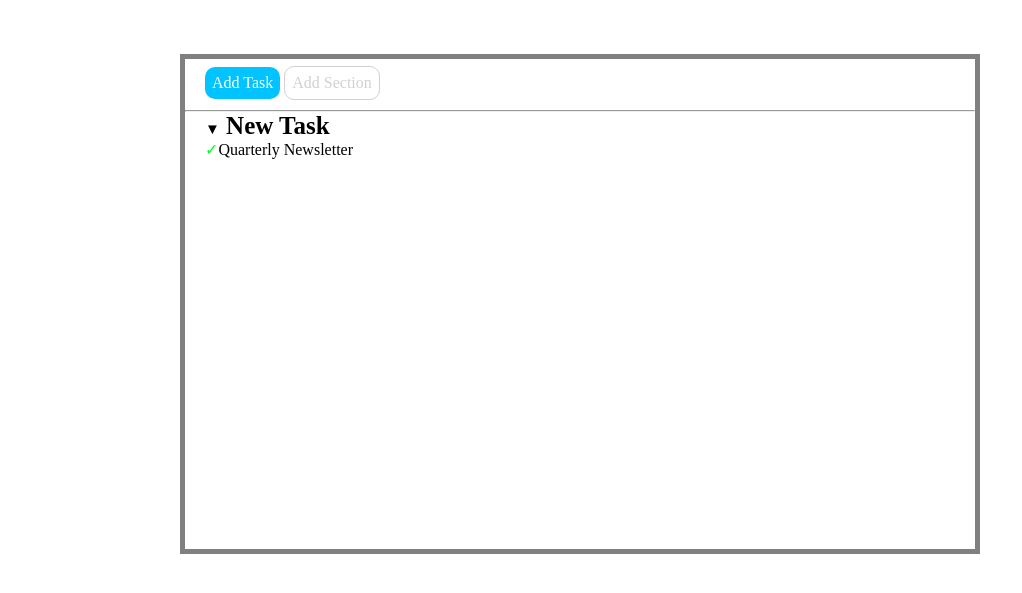
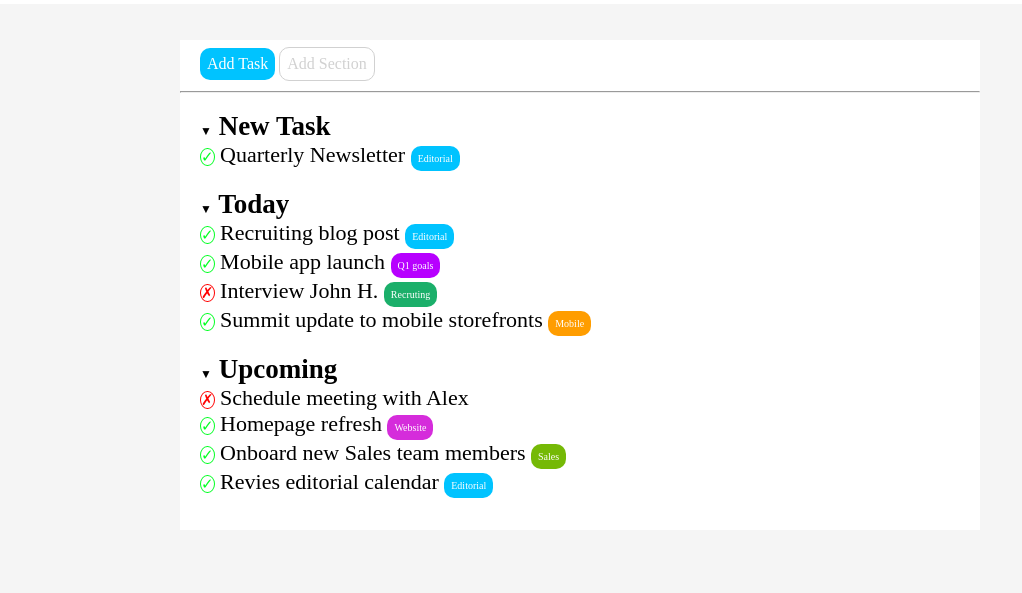
Before and after one commit to Cezar2001/html-css-toboolist, a plain HTML site: page index.html in a window 1280 px wide. Shown: the part 71-664 px from the top of the page, without its empty margins (0-1022 px from the left). Drawn offline with Linux system fonts and the light colour scheme.

Commit message:
Quasi terminato

```diff
--- a/index.html
+++ b/index.html
@@ -14,6 +14,8 @@
             <h1>Toboolist</h1>
         </header>
     </div>
+    <br>
+    <br>
 
     <div class="container-1">
         <div class="inline">Add Task</div>
@@ -22,23 +24,45 @@
         <hr>
 
         <div>
+            <br>
          <ul>
             <li style="none">
                 <h2><span class="triangolino">▼</span> New Task</h2>
             </li>
             <li>
-                <span class="check">&checkmark;</span>Quarterly Newsletter
+                <span class="check">&checkmark;</span> Quarterly Newsletter
+                <div class="inline-3">Editorial</div>
             </li>
-         </ul>
-
+            <br>
+            <li style="none">
+                <h2><span class="triangolino">▼</span> Today</h2>
+                <span class="check">&checkmark;</span> Recruiting blog post
+                <div class="inline-3">Editorial</div>
+                <br>
+                <span class="check">&checkmark;</span> Mobile app launch
+                <div class="inline-4">Q1 goals</div>
+                <br>
+                <span class="cross">&cross;</span> Interview John H.
+                <div class="inline-5">Recruting</div>
+                <br>
+                <span class="check">&checkmark;</span> Summit update to mobile storefronts
+                <div class="inline-6">Mobile</div>
+            </li>
+            <br>
+            <li style="none">
+                <h2><span class="triangolino">▼</span> Upcoming</h2>
+                <span class="cross">&cross;</span> Schedule meeting with Alex
+                <br>
+                <span class="check">&checkmark;</span> Homepage refresh
+                <div class="inline-7">Website</div>
+                <br>
+                <span class="check">&checkmark;</span> Onboard new Sales team members
+                <div class="inline-8">Sales</div>
+                <br>
+                <span class="check">&checkmark;</span> Revies editorial calendar
+                <div class="inline-3">Editorial</div>
+            </li>
+        </ul>
         </div>
-
-
-
-    </div>
-
-
-
-
 </body>
 </html>
--- a/style.css
+++ b/style.css
@@ -1,3 +1,8 @@
+body{
+    background-color: whitesmoke;
+
+}
+
 *{
     padding: 0;
     margin: 0;
@@ -5,8 +10,8 @@
 }
 
 .container{
-    width: 1000px;
-    height: 125px;
+    background-color: white;
+    height: 75px;
 }
 
 .logo{
@@ -20,10 +25,10 @@ h1{
 }
 
 .container-1{
+    background-color: white;
     margin-left: 180px;
-    border: 5px solid grey;
     width: 800px;
-    height: 500px;
+    height: 490px;
 
 }
 
@@ -55,18 +60,83 @@ ul{
     list-style: none;
 }
 
+li{
+    font-size: 22px;
+}
+
 h2{
-    font-size: 25px;
+    font-size: 27px;
 }
 
 .triangolino{
-    font-size: 15px;
+    font-size: 12px;
 }
 
 .check{
     color: rgb(0, 255, 34);
-    border: 10px solid rgb(0, 255, 34;
+    border: 1px solid rgb(0, 255, 34);
     border-radius: 50%;
+    font-size: 15px;
+}
 
+.inline-3{
+    font-size: 10px;
+    display: inline-block;
+    background: rgb(0, 195, 255);
+    border-radius: 10px;
+    padding: 7px;
+    color: #fff;
+}
+
+.cross{
+    color: rgb(255, 0, 0);
+    border: 1px solid rgb(255, 0, 0);
+    border-radius: 50%;
+    font-size: 15px;
+}
+
+.inline-4{
+    font-size: 10px;
+    display: inline-block;
+    background: rgb(183, 0, 255);
+    border-radius: 10px;
+    padding: 7px;
+    color: #fff;
+}
+
+.inline-5{
+    font-size: 10px;
+    display: inline-block;
+    background: rgb(27, 175, 106);
+    border-radius: 10px;
+    padding: 7px;
+    color: #fff;
+}
+
+.inline-6{
+    font-size: 10px;
+    display: inline-block;
+    background: rgb(255, 157, 0);
+    border-radius: 10px;
+    padding: 7px;
+    color: #fff;
+}
+
+.inline-7{
+    font-size: 10px;
+    display: inline-block;
+    background: rgb(213, 44, 219);
+    border-radius: 10px;
+    padding: 7px;
+    color: #fff;
+}
+
+.inline-8{
+    font-size: 10px;
+    display: inline-block;
+    background: rgb(117, 185, 6);
+    border-radius: 10px;
+    padding: 7px;
+    color: #fff;
 
 }
```
